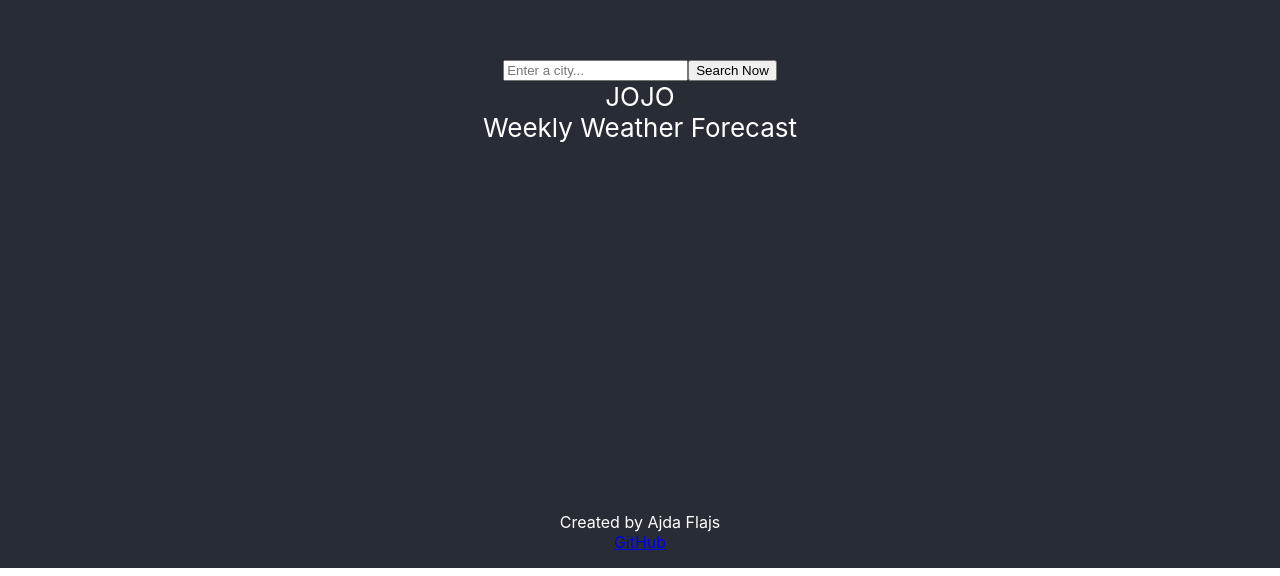
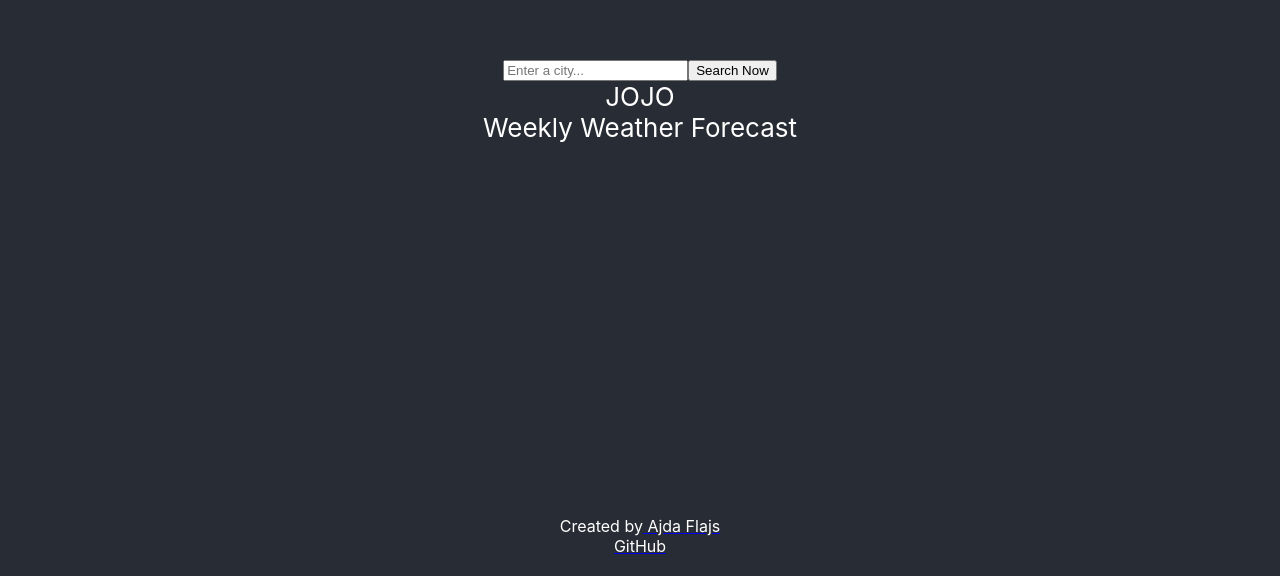
Before and after one commit to ajdaflajs/weather-react-app, a React (Create React App) app: page / in a window 1280 px wide. Shown: the part 304-880 px from the top of the page. Built offline with nearby package versions, Linux system fonts and the light colour scheme.

Commit message:
links styling author.css and.js

```diff
--- a/src/Author.js
+++ b/src/Author.js
@@ -1,12 +1,18 @@
 import React from "react";
+import "./author.css";
 
 export default function Author() {
     return (
       <div className="Author">
-        <p>Created by <span href="#">Ajda Flajs</span>
+        <div>Created by
+            <a href="https://www.linkedin.com/in/ajdaflajs/" target="_blank">
+              <span className="Link"> Ajda Flajs</span>
+            </a>
         <br/>
-        <a href="https://github.com/ajdaflajs/weather-react-app">GitHub</a>
-        </p>
+        <a href="https://github.com/ajdaflajs/weather-react-app" target="_blank">
+            <span className="Link">GitHub</span>
+        </a>
+        </div>
       </div>
     );
 }
--- /dev/null
+++ b/src/author.css
@@ -0,0 +1,14 @@
+.Author {
+  color: white;
+  padding: 10px;
+  margin: 10px;
+}
+
+.Link {
+  color: white;
+  text-decoration: none;
+}
+
+.Link:hover {
+  color: #109cff;
+}
```
